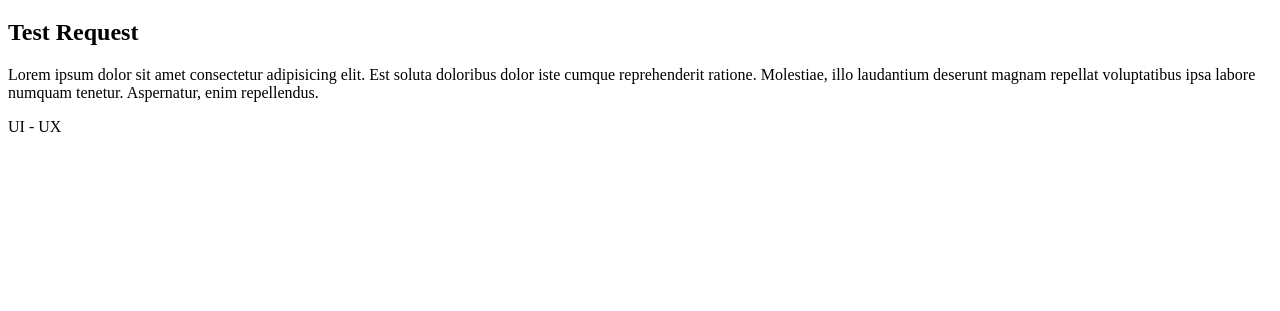
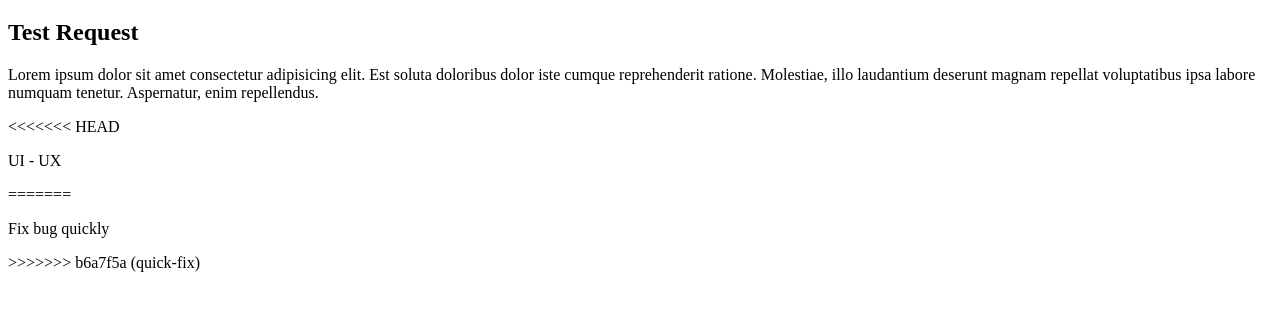
Before and after one commit to AnhHuy-Dev/test-git, a plain HTML site: page index.html in a window 1280 px wide. Shown: the part 61-372 px from the top of the page. Drawn offline with Linux system fonts and the light colour scheme.

Commit message:
quick-fix

```diff
--- a/index.html
+++ b/index.html
@@ -14,7 +14,11 @@
     <p>Lorem ipsum dolor sit amet consectetur adipisicing elit. Est soluta doloribus dolor iste cumque reprehenderit
         ratione. Molestiae, illo laudantium deserunt magnam repellat voluptatibus ipsa labore numquam tenetur.
         Aspernatur, enim repellendus.</p>
+<<<<<<< HEAD
     <p>UI - UX</p>
+=======
+    <p>Fix bug quickly</p>
+>>>>>>> b6a7f5a (quick-fix)
 </body>
 
 </html>
```
